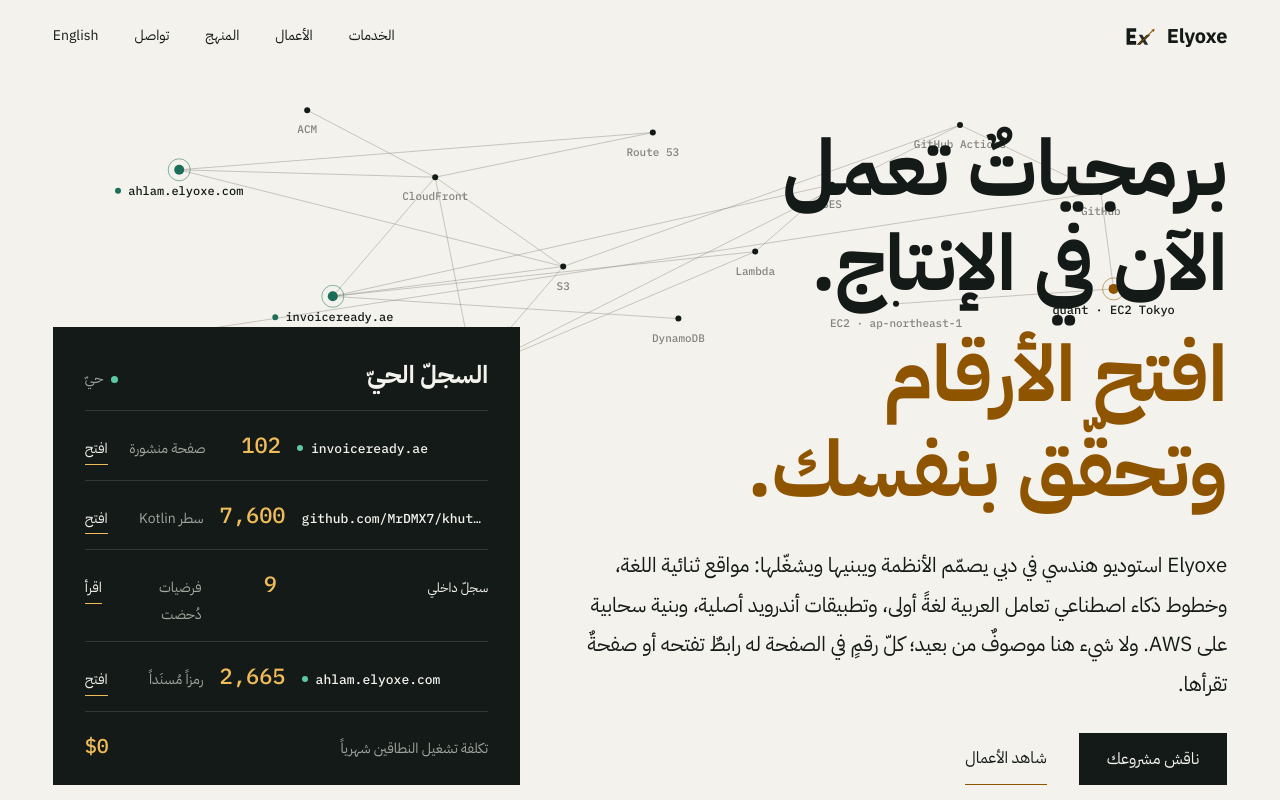
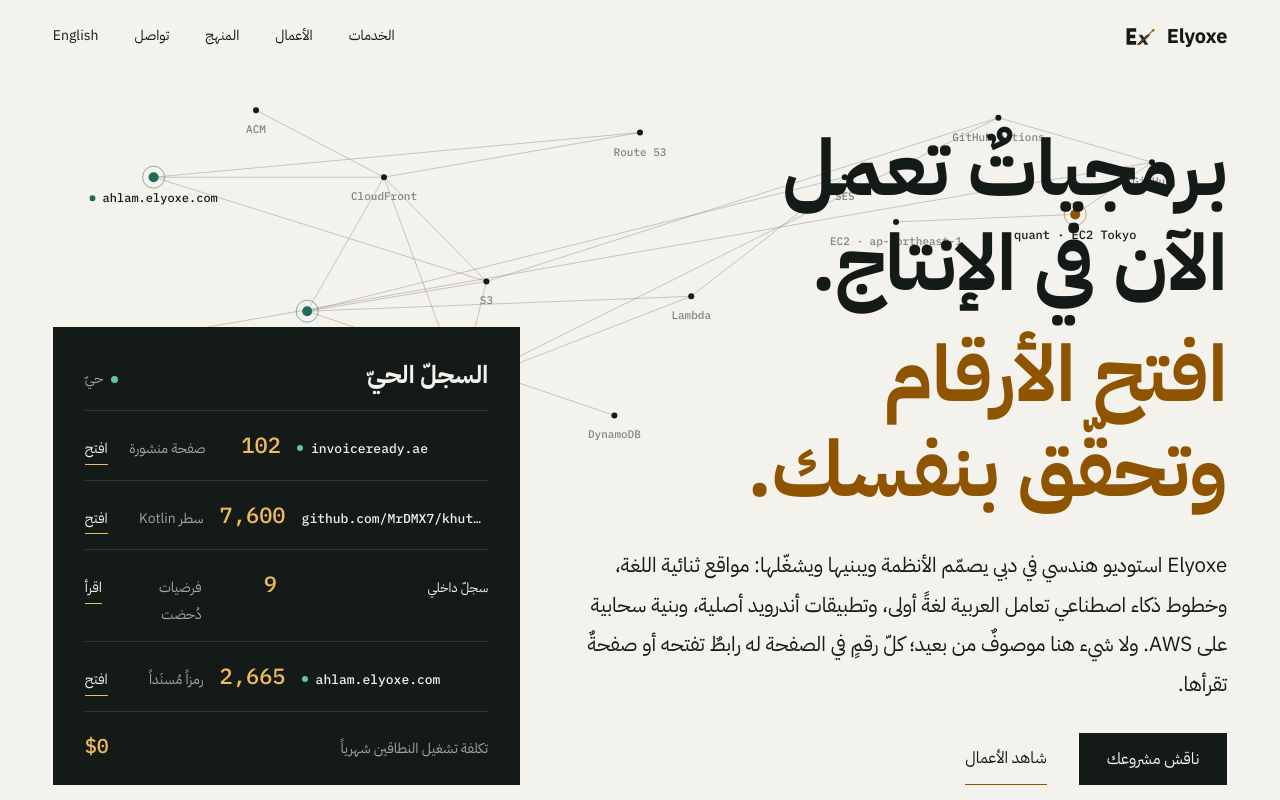
Before and after one commit to MrDMX7/elyoxe, a Next.js app in the folder site/: page / in a window 1280 px wide. Shown: the top 800 px of the page. Built offline with nearby package versions, Linux system fonts and the light colour scheme.

Commit message:
Zone the systems map around the headline column and the ledger panel
Co-Authored-By: Claude Fable 5.1 <noreply@anthropic.com>
Claude-Session: https://claude.ai/code/session_01PNQYi7b481yE79UwNXt8z9

```diff
--- a/site/content/systems.ts
+++ b/site/content/systems.ts
@@ -1,8 +1,9 @@
 /* The systems map behind the hero: the infrastructure Elyoxe actually runs,
    not a generic particle field. Positions are normalised to the canvas
    (x from the reading-start side, y from the top) and mirrored for RTL.
-   The start half (x < 0.5) is the headline column in both directions, so it
-   stays above y 0.33; the end half sits above the ledger panel (y <= 0.44). */
+   Zones at a 1440×900 hero (x from the reading start): the headline column is
+   x 0–0.40 from y 0.22 down, the ledger panel x 0.60–1 from y 0.47 down, and the
+   middle column is free. Nodes stay out of both blocks in both directions. */
 export type SystemNode = {
   id: string; label: string; x: number; y: number;
   kind: "anchor" | "infra"; live?: boolean; slug?: string; size?: number;
@@ -10,22 +11,22 @@ export type SystemNode = {
 
 export const nodes: SystemNode[] = [
   // the four projects + this page
-  { id: "invoiceready", label: "invoiceready.ae", x: 0.74, y: 0.3, kind: "anchor", live: true, slug: "invoiceready", size: 1.6 },
-  { id: "ahlam", label: "ahlam.elyoxe.com", x: 0.86, y: 0.13, kind: "anchor", live: true, slug: "ahlam", size: 1.6 },
-  { id: "elyoxe", label: "elyoxe.com", x: 0.63, y: 0.4, kind: "anchor", live: true, size: 1.3 },
+  { id: "invoiceready", label: "invoiceready.ae", x: 0.76, y: 0.32, kind: "anchor", live: true, slug: "invoiceready", size: 1.6 },
+  { id: "ahlam", label: "ahlam.elyoxe.com", x: 0.88, y: 0.14, kind: "anchor", live: true, slug: "ahlam", size: 1.6 },
+  { id: "elyoxe", label: "elyoxe.com", x: 0.64, y: 0.42, kind: "anchor", live: true, size: 1.3 },
   { id: "khutwa", label: "Khutwa · Android", x: 0.9, y: 0.36, kind: "anchor", slug: "khutwa", size: 1.5 },
-  { id: "quant", label: "quant · EC2 Tokyo", x: 0.13, y: 0.29, kind: "anchor", slug: "quantitative-method", size: 1.5 },
+  { id: "quant", label: "quant · EC2 Tokyo", x: 0.16, y: 0.19, kind: "anchor", slug: "quantitative-method", size: 1.5 },
   // the infrastructure they run on
-  { id: "cloudfront", label: "CloudFront", x: 0.66, y: 0.14, kind: "infra", size: 1.1 },
-  { id: "s3", label: "S3", x: 0.56, y: 0.26, kind: "infra", size: 1.1 },
-  { id: "acm", label: "ACM", x: 0.76, y: 0.05, kind: "infra" },
-  { id: "route53", label: "Route 53", x: 0.49, y: 0.08, kind: "infra" },
-  { id: "lambda", label: "Lambda", x: 0.41, y: 0.24, kind: "infra" },
-  { id: "ses", label: "SES", x: 0.35, y: 0.15, kind: "infra" },
-  { id: "dynamodb", label: "DynamoDB", x: 0.47, y: 0.33, kind: "infra" },
-  { id: "actions", label: "GitHub Actions", x: 0.25, y: 0.07, kind: "infra" },
-  { id: "github", label: "GitHub", x: 0.14, y: 0.16, kind: "infra" },
-  { id: "ec2", label: "EC2 · ap-northeast-1", x: 0.3, y: 0.31, kind: "infra" },
+  { id: "cloudfront", label: "CloudFront", x: 0.7, y: 0.14, kind: "infra", size: 1.1 },
+  { id: "s3", label: "S3", x: 0.62, y: 0.28, kind: "infra", size: 1.1 },
+  { id: "acm", label: "ACM", x: 0.8, y: 0.05, kind: "infra" },
+  { id: "route53", label: "Route 53", x: 0.5, y: 0.08, kind: "infra" },
+  { id: "lambda", label: "Lambda", x: 0.46, y: 0.3, kind: "infra" },
+  { id: "ses", label: "SES", x: 0.34, y: 0.14, kind: "infra" },
+  { id: "dynamodb", label: "DynamoDB", x: 0.52, y: 0.46, kind: "infra" },
+  { id: "actions", label: "GitHub Actions", x: 0.22, y: 0.06, kind: "infra" },
+  { id: "github", label: "GitHub", x: 0.1, y: 0.12, kind: "infra" },
+  { id: "ec2", label: "EC2 · ap-northeast-1", x: 0.3, y: 0.2, kind: "infra" },
   { id: "android", label: "SensorManager", x: 0.82, y: 0.44, kind: "infra" },
 ];
 
```
